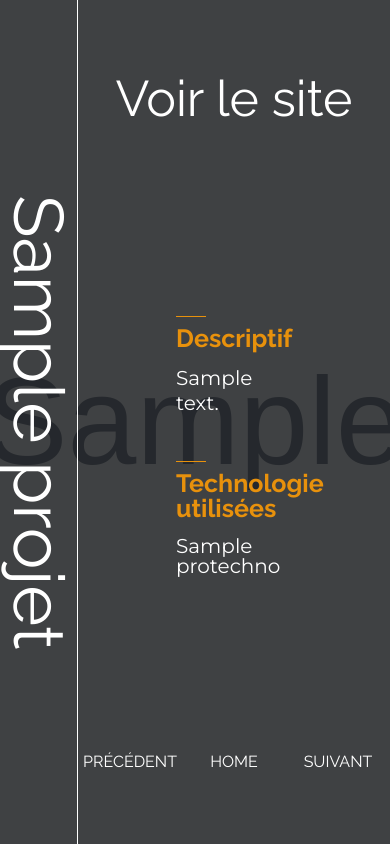
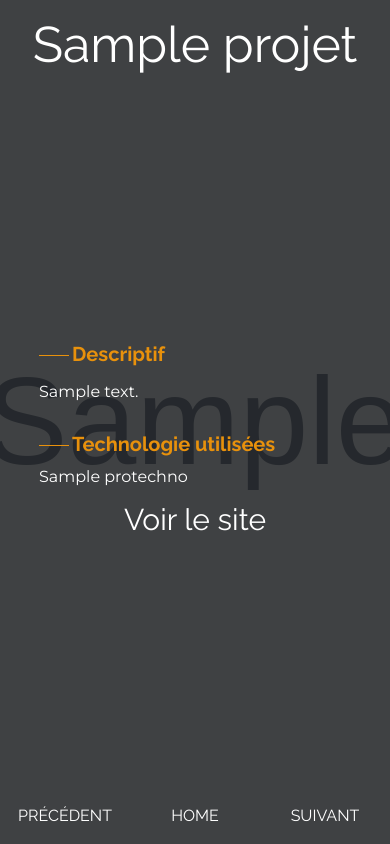
Before and after one commit to r0m21/new_portfolio, a Symfony app: template templates/affiche_projet/projet.html.twig in a window 390 px wide. Run offline with Twig, Linux system fonts and the light colour scheme; the template is opened without the code that fills it: most values are stand-ins (such as "Sample title", 1, 10 or a date in 2020); grey boxes marked "Sample" are stand-in pictures; some libraries are stand-ins or nearby versions.

Commit message:
Responsive terminé pour la vue des projets. Reste à styliser le formulaire d'ajout ( optionnel )

```diff
--- a/public/css/style.css
+++ b/public/css/style.css
@@ -367,6 +367,7 @@
         .ls-20-s{letter-spacing: 20px;}
 
         .w100-s{width:100%;}
+        .w80-s{width:80%;}
 
     }
 
@@ -383,4 +384,5 @@
 
         .ls-5-xs{letter-spacing:5px;}
 
+        .w80-xs{width:80%;}
     }
--- a/templates/affiche_projet/projet.html.twig
+++ b/templates/affiche_projet/projet.html.twig
@@ -4,7 +4,50 @@
 
 {% block content %}
 {% for projet in projets %}
-<section id="about" class="position-relative w100 h100vh d-flex" style="background: url('../img/{{ projet.PROImage }}') no-repeat center center; background-size:cover;">
+<section id="about" class="position-relative-xl w100 h100vh d-flex-xl" style="background: url('../img/{{ projet.PROImage }}') no-repeat center center; background-size:cover;">
+
+    <div class="w100 h100 visible-lg hidden-xl filter-black">
+        <div class="w100 h100 d-flex column align-items-center justify-content-between">
+
+            <div class="w100 mt-20">
+                <h1 class="white fs-50 raleway light text-center m-auto">{{ projet.PRONom }}</h1>
+            </div>
+
+            <div class="container w80-xs">
+                <div class="d-flex column w100">
+                    <h3 class="raleway semi-bold fs-20 color-2 left-separator mb-15">Descriptif</h3>
+                    <p class="montserrat fs-16 white mb-30 lh-25">{{ projet.PRODesc }}</p>
+                    <h3 class="raleway semi-bold fs-20 color-2 left-separator mb-15">Technologie utilisées</h3>
+                    <p class="montserrat fs-16 white">{{ projet.PROTechno }}</p>
+                    <a class="white text-decoration-none text-center fs-30 raleway light mt-20" href="{{ projet.PROUrl }}">Voir le site</a>
+                </div>
+            </div>
+
+            <div class="w100 d-flex mb-20">
+                <div class="w33 text-center">
+                    {% for p in precedent %}
+                        {% if p %}
+                            <a class="text-decoration-none white fs-16 raleway" href="{{ p.id }}">PRÉCÉDENT</a>
+                        {% endif %}
+                    {% endfor %}
+                </div>
+
+                <div class="w33 text-center">
+                    <a class="text-decoration-none white fs-16 raleway" href="/">HOME</a>
+                </div>
+
+                <div class="w33 text-center">
+                    {% for s in suivant %}
+                        {% if s %}
+                            <a class="text-decoration-none white fs-16 raleway" href="{{ s.id }}">SUIVANT</a>
+                        {% endif %}
+                    {% endfor %}
+                </div>
+            </div>
+        </div>
+    </div>
+
+    <div class="position-relative-xl h100vh-xl d-flex-xl hidden-lg visible-xl">
 
         <div class="h100 w20 d-flex border-r-1 filter-black">
             <h1 class="white vertical-text-title fs-70 raleway light text-center m-auto">{{ projet.PRONom }}</h1>
@@ -15,7 +58,6 @@
             <div class="d-flex justify-content-center">
                 <a class="white text-decoration-none text-center fs-50 raleway light" href="{{ projet.PROUrl }}">Voir le site</a>
             </div>
-
 
             <div class="w50 p-30-20">
 
@@ -47,11 +89,8 @@
                         {% endif %}
                     {% endfor %}
                 </div>
-
-
-
             </div>
-
+        </div>
     </div>
 
 </section>
--- a/templates/app/index.html.twig
+++ b/templates/app/index.html.twig
@@ -480,10 +480,10 @@
 
                 <div class="w100 d-flex justify-content-around flex-wrap">
                     {% for p in projets|slice(0, 6) %}
-                        <article class="box-projet w100-s position-relative mt-20">
+                        <article class="box-projet w80-s position-relative mt-20 mlr-auto">
                             <a class="text-decoration-none" href="/projet/{{ p.Id }}">
-                                <div class="box-img-projet w100-s">
-                                    <img class="img-projet w100-s" src="../img/box_projet/{{p.PROBoxprojet}}">
+                                <div class="box-img-projet w100-s box-img-projet">
+                                    <img class="responsive-image img-projet w100-s" src="../img/box_projet/{{p.PROBoxprojet}}">
                                 </div>
                                 <div class="box-content">
                                     <h3 class="fs-20 raleway regular color-2 h100 w100 d-flex justify-content-center align-items-center">{{ p.PRONom }}</h3>
```
Lines whose indentation alone changed are shown as unchanged.
